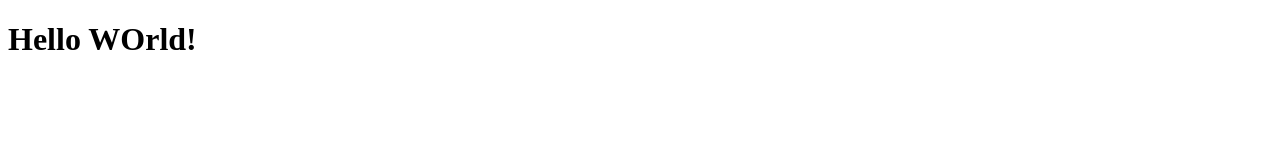
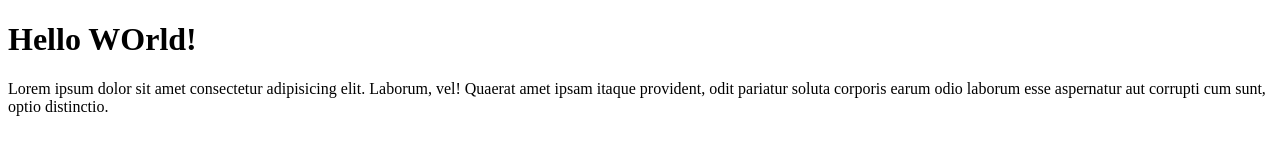
Before and after one commit to galih-wlaksono/galih-git-test, a plain HTML site: page index.html in a window 1280 px wide. Drawn offline with Linux system fonts and the light colour scheme.

Commit message:
menambahkan paragraf

```diff
--- a/index.html
+++ b/index.html
@@ -7,5 +7,6 @@
 </head>
 <body>
     <h1>Hello WOrld!</h1>
+    <p>Lorem ipsum dolor sit amet consectetur adipisicing elit. Laborum, vel! Quaerat amet ipsam itaque provident, odit pariatur soluta corporis earum odio laborum esse aspernatur aut corrupti cum sunt, optio distinctio.</p>
 </body>
 </html>
```
